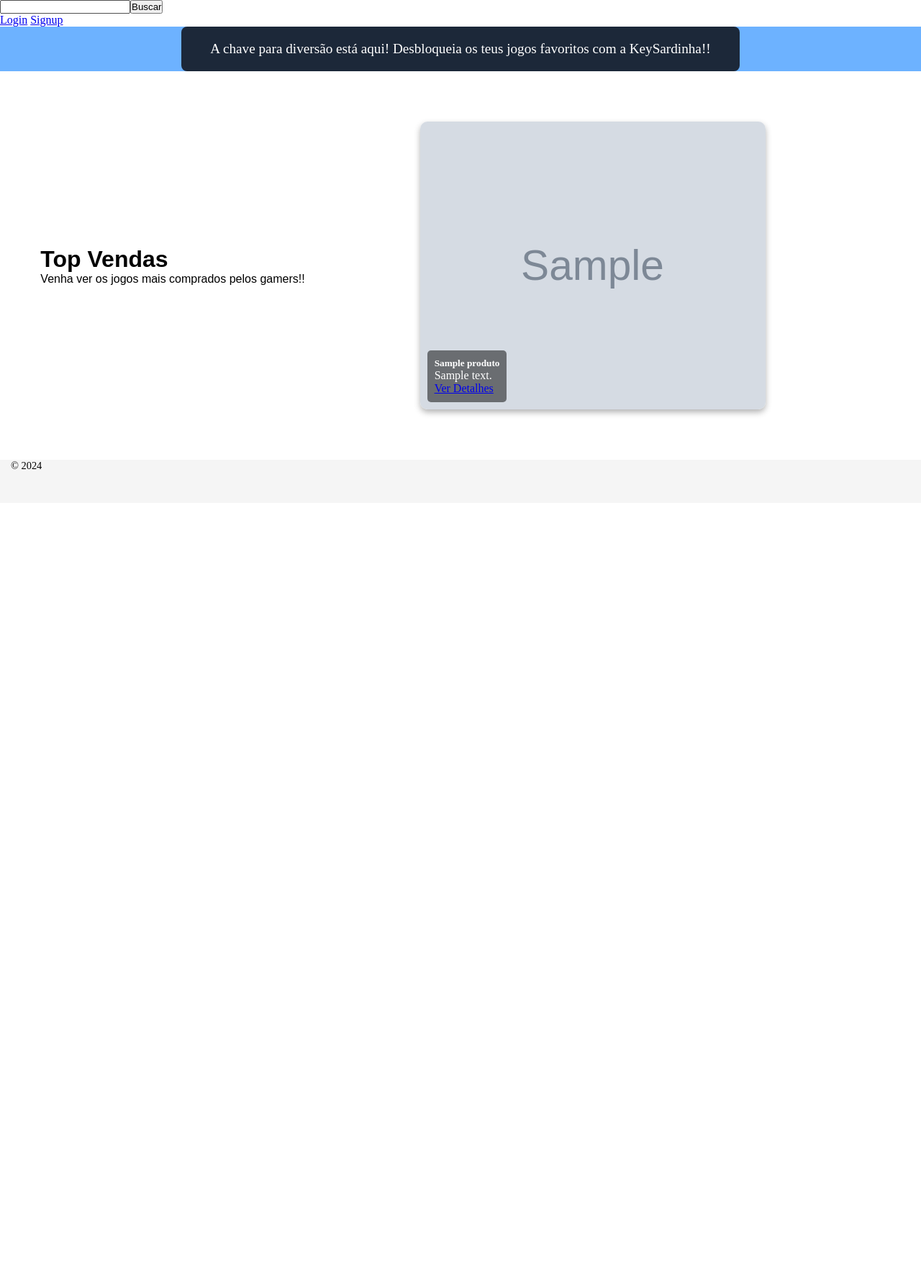
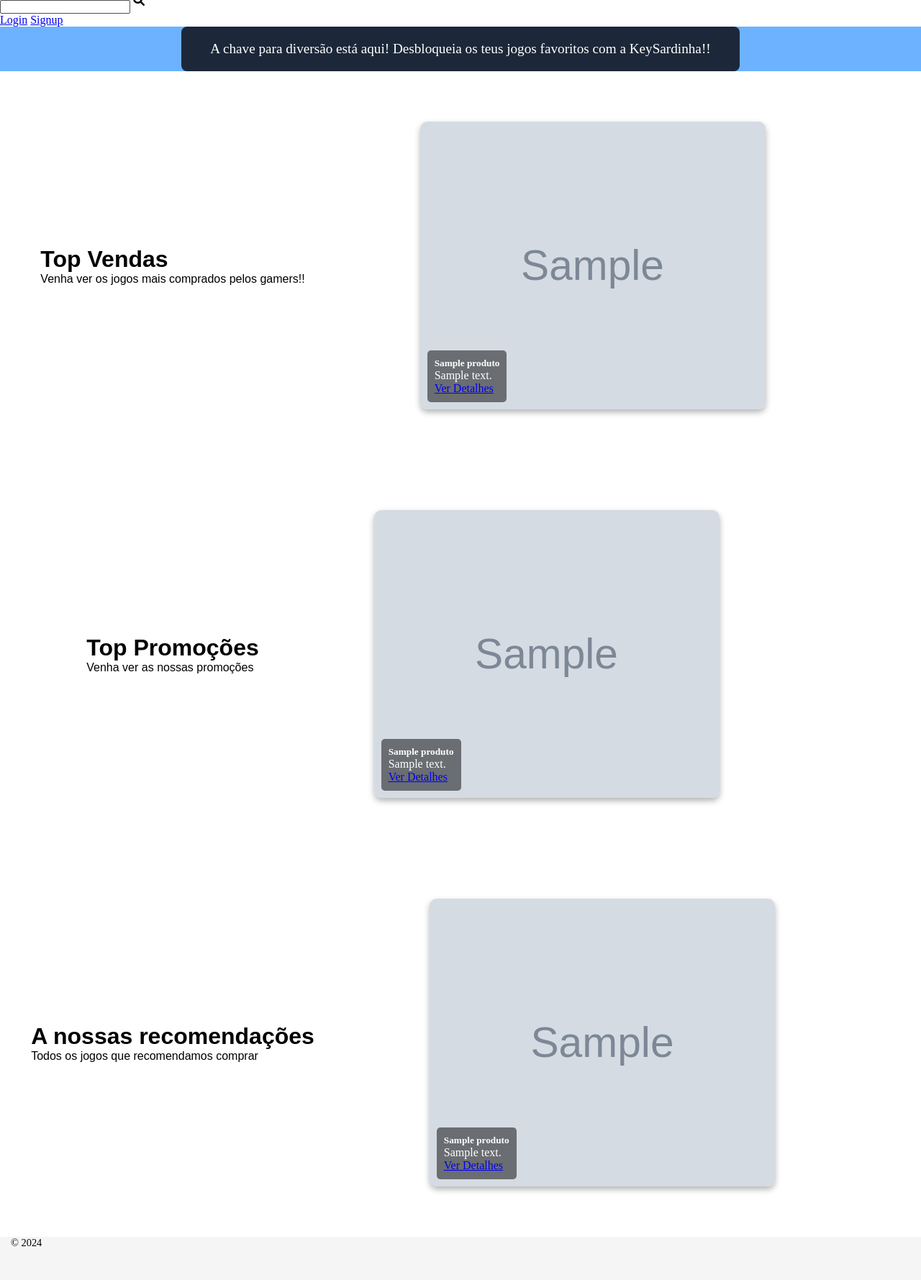
Before and after one commit to RodrigoSilva04/keysardinha, a Yii app: template frontend/views/site/index.php in a window 1280 px wide. Shown: the whole page at 72% size. Before the commit the page ends 652 px from the top, so only its background shows below. Run offline with PHP 8.4 and a stand-in for Yii, Linux system fonts and the light colour scheme; the template is opened without the code that fills it: most values are stand-ins (such as "Sample title", 1, 10 or a date in 2020); grey boxes marked "Sample" are stand-in pictures; form fields are guessed from the names that the template uses; data that the repository does not hold is empty; some libraries are stand-ins or nearby versions.

Commit message:
Frontend Ui 90%

```diff
--- a/frontend/views/layouts/main.php
+++ b/frontend/views/layouts/main.php
@@ -34,7 +34,7 @@ AppAsset::register($this);
 <header>
     <?php
     NavBar::begin([
-        'brandLabel' => Html::img('@web/logokeysardinha.webp', ['alt' => 'Logo', 'class' => 'logo']),
+        'brandLabel' => Html::img('@web/logokeysardinha.webp', ['alt' => 'Logo', 'class' => 'logo ms-auto d-flex']),
         'brandUrl' => Yii::$app->homeUrl,
         'options' => [
             'class' => 'navbar navbar-expand-md navbar-dark navbar-sticky',
@@ -56,15 +56,28 @@ AppAsset::register($this);
     ?>
 
     <!-- Barra de pesquisa ajustada -->
-    <div class="search-container ">
-        <?php
-        echo Html::beginForm(['produto/search'], 'get', ['class' => 'd-flex search-form']);
-        echo Html::textInput('query', null, ['class' => 'form-control search-input', 'placeholder' => 'Pesquisar jogos...']);
-        echo Html::submitButton('Buscar', ['class' => 'btn btn-light search-btn']);
-        echo Html::endForm();
-        ?>
-    </div>
+        <!-- Barra de pesquisa ajustada com apenas a lupa -->
+        <div class="search-container">
+            <?php
+            echo Html::beginForm(['produto/search'], 'get', ['class' => 'input-group search-form']);
+            ?>
+            <div class="form-outline position-relative">
+                <?php
+                echo Html::textInput('query', null, [
+                    'class' => 'form-control search-input',
+                    'id' => 'form1',
+                    'placeholder' => 'Pesquisar jogos...',
+                ]);
+                ?>
+                <i class="fas fa-search position-absolute"
+                   style="top: 50%; right: 10px; transform: translateY(-50%); cursor: pointer;"></i>
+            </div>
+            <?php
+            echo Html::endForm();
+            ?>
+        </div>
 
+    <div class="opcoes-login"
     <!-- Se o usuário for um guest, exibe login e signup -->
     <?php if (Yii::$app->user->isGuest): ?>
         <div class="d-flex ms-5">
@@ -72,11 +85,34 @@ AppAsset::register($this);
             <?= Html::a('Signup', ['/site/signup'], ['class' => ['btn button-signup']]) ?>
         </div>
     <?php else: ?>
-        <!-- Se o usuário estiver logado, exibe o botão de logout com nome -->
-        <?= Html::beginForm(['/site/logout'], 'post', ['class' => 'd-flex ms-3']) ?>
-        <?= Html::submitButton('Logout (' . Yii::$app->user->identity->username . ')', ['class' => 'btn button-logout text-decoration-none']) ?>
-        <?= Html::endForm() ?>
+        <!-- Se o usuário estiver logado, exibe um dropdown com nome e logout -->
+        <li class="nav-item dropdown">
+            <!-- Botão branco com o nome do usuário -->
+            <?= Html::a(
+                Yii::$app->user->identity->username, // Nome do utilizador
+                '#', // URL do link
+                [
+                    'class' => 'btn btn-light dropdown-toggle profile-name', // Botão branco (classe 'btn-light' para fundo branco)
+                    'id' => 'navbarDropdown',
+                    'role' => 'button',
+                    'data-bs-toggle' => 'dropdown',
+                    'aria-expanded' => 'false',
+                ]
+            ) ?>
+            <ul class="dropdown-menu" aria-labelledby="navbarDropdown">
+                <li><?= Html::a('Perfil', ['/site/profile'], ['class' => 'dropdown-item']) ?></li>
+                <li><?= Html::a('Carrinho', ['/site/carrinho'], ['class' => 'dropdown-item']) ?></li>
+                <li><?= Html::beginForm(['/site/logout'], 'post', ['class' => 'd-flex ms-3']) .
+                    Html::submitButton('Logout', ['class' => 'dropdown-item text-decoration-none']) .
+                    Html::endForm() ?>
+                </li>
+            </ul>
+        </li>
+
+        </ul>
+        </li>
     <?php endif; ?>
+    </div>
 
     <?php NavBar::end(); ?>
 </header>
--- a/frontend/views/site/index.php
+++ b/frontend/views/site/index.php
@@ -5,7 +5,7 @@
 $this->title = 'Keysardinha - Sua Loja de Chaves de Jogos';
 $this->registerCssFile('@web/css/index.css');
 ?>
-    <div class="container-fluid bg-light-blue py-5">
+    <div class="container-fluid bg-light-blue py-3">
         <div class="box-container">
             <p class="small-text">A chave para diversão está aqui! Desbloqueia os teus jogos favoritos com a KeySardinha!!</p>
         </div>
@@ -32,6 +32,38 @@ $this->registerCssFile('@web/css/index.css');
                             <div class="card-info">
                                 <h5 class="card-title"><?= $produto->nome ?></h5>
                                 <p class="card-description"><?= $produto->descricao ?></p>
+                                <a href="/frontend/web/produto/view?id=<?= $produto->id ?>" class="btn btn-primary">Ver Detalhes</a>
+                            </div>
+                        </label>
+                    <?php endforeach; ?>
+                </div>
+            <?php else: ?>
+                <p>No products available.</p>
+            <?php endif; ?>
+        </div>
+
+    </div>
+
+    <div class="main-content" id="content-promoçoes">
+        <div class="p-3 mb-4 bg-transparent rounded-3">
+            <div class="container-fluid py-5 text-center">
+                <h1 class="display-5 fw-bold" style="font-family: 'Arial', sans-serif;">Top Promoções</h1>
+                <p class="fs-5 fw-bold" style="font-family: 'Arial', sans-serif;">Venha ver as nossas promoções</p>
+            </div>
+        </div>
+        <div class="carousel-container">
+            <?php if (!empty($produtos)): ?>
+                <?php foreach ($produtos as $index => $produto): ?>
+                    <input type="radio" name="slider" id="item-<?= $index + 1 ?>" <?= $index === 0 ? 'checked' : '' ?>>
+                <?php endforeach; ?>
+
+                <div class="carousel-cards">
+                    <?php foreach ($produtos as $index => $produto): ?>
+                        <label class="carousel-card" for="item-<?= $index + 1 ?>" id="card-<?= $index + 1 ?>">
+                            <img src="<?= $produto->imagem ?>" alt="<?= $produto->nome ?>" class="card-image">
+                            <div class="card-info">
+                                <h5 class="card-title"><?= $produto->nome ?></h5>
+                                <p class="card-description"><?= $produto->descricao ?></p>
                                 <a href="/jogo/<?= $produto->id ?>" class="btn btn-primary">Ver Detalhes</a>
                             </div>
                         </label>
@@ -41,6 +73,38 @@ $this->registerCssFile('@web/css/index.css');
                 <p>No products available.</p>
             <?php endif; ?>
         </div>
+
+    </div>
+    <div class="main-content">
+        <div class="p-3 mb-4 bg-transparent rounded-3">
+            <div class="container-fluid py-5 text-center">
+                <h1 class="display-5 fw-bold" style="font-family: 'Arial', sans-serif;">A nossas recomendações</h1>
+                <p class="fs-5 fw-bold" style="font-family: 'Arial', sans-serif;">Todos os jogos que recomendamos comprar</p>
+            </div>
+        </div>
+        <div class="carousel-container">
+            <?php if (!empty($produtos)): ?>
+                <?php foreach ($produtos as $index => $produto): ?>
+                    <input type="radio" name="slider" id="item-<?= $index + 1 ?>" <?= $index === 0 ? 'checked' : '' ?>>
+                <?php endforeach; ?>
+
+                <div class="carousel-cards">
+                    <?php foreach ($produtos as $index => $produto): ?>
+                        <label class="carousel-card" for="item-<?= $index + 1 ?>" id="card-<?= $index + 1 ?>">
+                            <img src="<?= $produto->imagem ?>" alt="<?= $produto->nome ?>" class="card-image">
+                            <div class="card-info">
+                                <h5 class="card-title"><?= $produto->nome ?></h5>
+                                <p class="card-description"><?= $produto->descricao ?></p>
+                                <a href="/produto/<?= $produto->id ?>" class="btn btn-primary">Ver Detalhes</a>
+                            </div>
+                        </label>
+                    <?php endforeach; ?>
+                </div>
+            <?php else: ?>
+                <p>No products available.</p>
+            <?php endif; ?>
+        </div>
+
     </div>
 
 </div>
--- a/frontend/web/css/index.css
+++ b/frontend/web/css/index.css
@@ -7,6 +7,7 @@
 body, html {
     height: 100%;
     width: 100%;
+
 }
 
 .main-content {
```
Also changed, not shown: frontend/web/css/site.css (+38 -0 lines).
